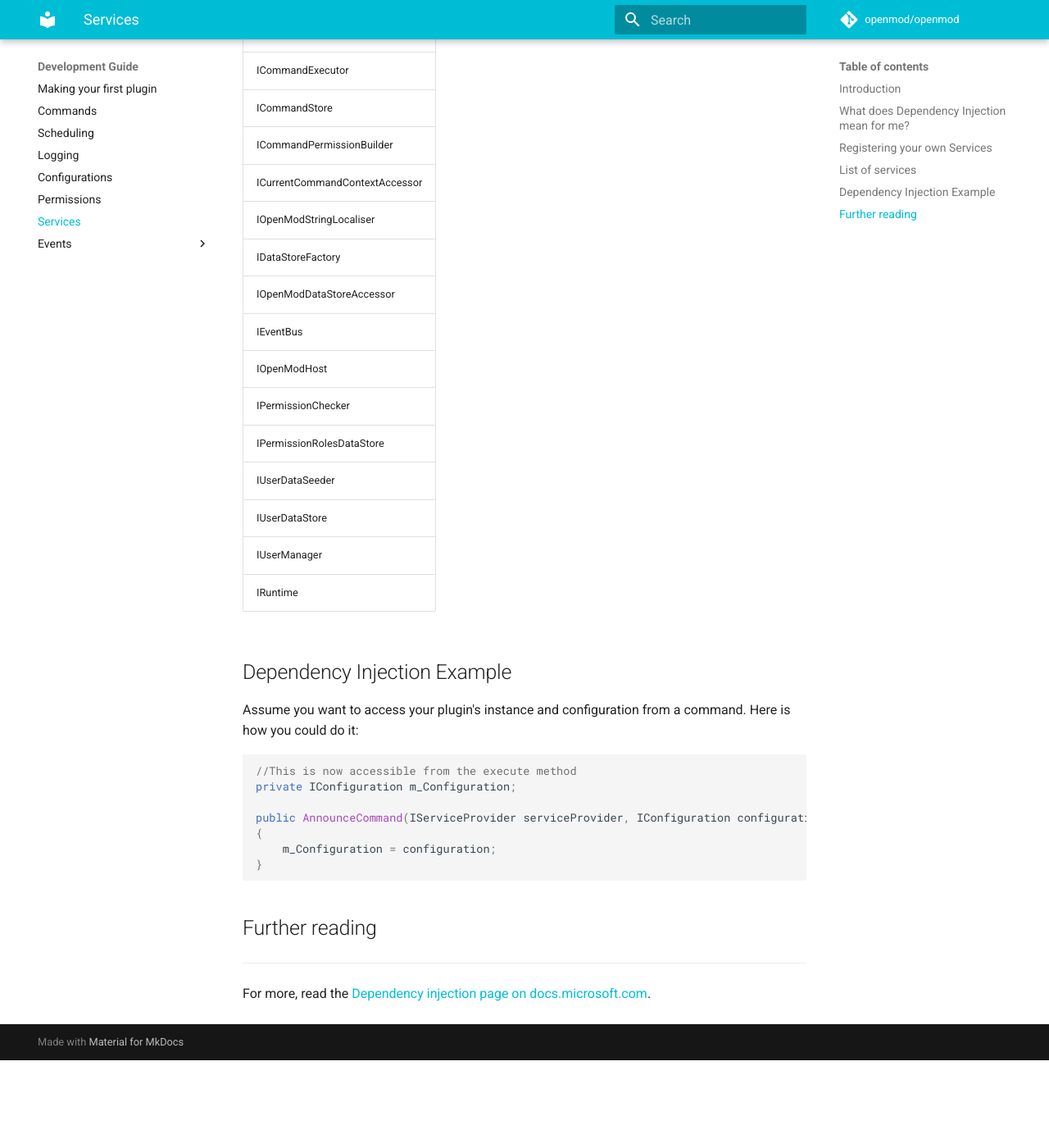
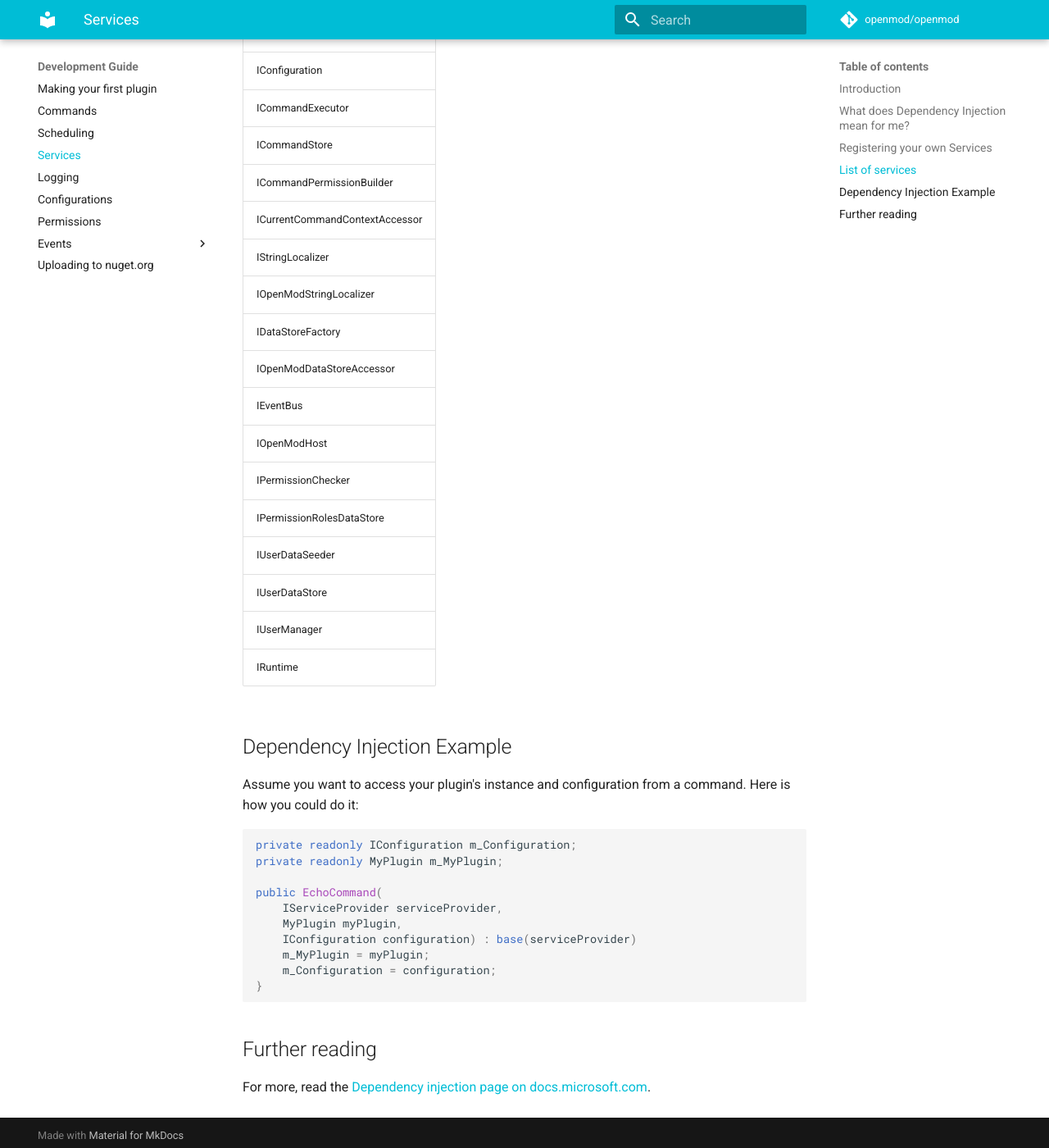
Before and after one commit to openmod/openmod-docs, an MkDocs documentation site: the page built from content/development-guide/services.md, in a window 1280 px wide and 1400 px high, scrolled down 729 px. Shown: the whole window at 82% size. Built offline with MkDocs 1.6.1 and Material for MkDocs 9.7.7, drawn with Linux system fonts in a browser that asks for light colours; comment, search, counter and statistics services are not loaded; old or Windows-style settings are respelled for this version of MkDocs; before the commit the page ends 2022 px from its top, so only the background shows below that.

Commit message:
docs progress

````diff
--- a/content/development-guide/services.md
+++ b/content/development-guide/services.md
@@ -17,11 +17,13 @@ You can register your own services by implementing the `IServiceConfigurator` or
 
 | **Service**                                     |
 |-------------------------------------------------|
+| IConfiguration                                  |
 | ICommandExecutor                                |
 | ICommandStore                                   |
 | ICommandPermissionBuilder                       |
 | ICurrentCommandContextAccessor                  |
-| IOpenModStringLocaliser                         |
+| IStringLocalizer                                |
+| IOpenModStringLocalizer                         |
 | IDataStoreFactory                               |
 | IOpenModDataStoreAccessor                       |
 | IEventBus                                       |
@@ -35,19 +37,20 @@ You can register your own services by implementing the `IServiceConfigurator` or
 
 
 ## Dependency Injection Example
-
 Assume you want to access your plugin's instance and configuration from a command. Here is how you could do it:
 
 ```c#
-//This is now accessible from the execute method
-private IConfiguration m_Configuration;
+private readonly IConfiguration m_Configuration;
+private readonly MyPlugin m_MyPlugin;
 
-public AnnounceCommand(IServiceProvider serviceProvider, IConfiguration configuration) : base(serviceProvider)
-{
+public EchoCommand(
+    IServiceProvider serviceProvider,
+    MyPlugin myPlugin,
+    IConfiguration configuration) : base(serviceProvider)
+    m_MyPlugin = myPlugin;
     m_Configuration = configuration;
 }
 ```
 
 ## Further reading
-****
 For more, read the [Dependency injection page on docs.microsoft.com](https://docs.microsoft.com/en-us/aspnet/core/fundamentals/dependency-injection).
--- a/mkdocs.yml
+++ b/mkdocs.yml
@@ -24,14 +24,15 @@ pages:
         - Making your first plugin: development-guide/making-your-first-plugin.md
         - Commands: development-guide/commands.md
         - Scheduling: development-guide/scheduling.md
+        - Services: development-guide/services.md
         - Logging: development-guide/logging.md
         - Configurations: development-guide/configurations.md
         - Permissions: development-guide/permissions.md
-        - Services: development-guide/services.md
         - Events:
             - OpenMod Events: development-guide/events/events.md
             - Built-in Events: development-guide/events/builtin-events.md
             - Game Events: development-guide/events/game-events.md
+        - Uploading to nuget.org: development-guide/uploading-to-nuget.md
 plugins:
   - search
   - autoreflinks
````
Also changed, not shown: content/development-guide/how-upload-your-plugin-to-nuget.md (deleted, +0 -27 lines), content/development-guide/uploading-to-nuget.md (added, +36 -0 lines).
